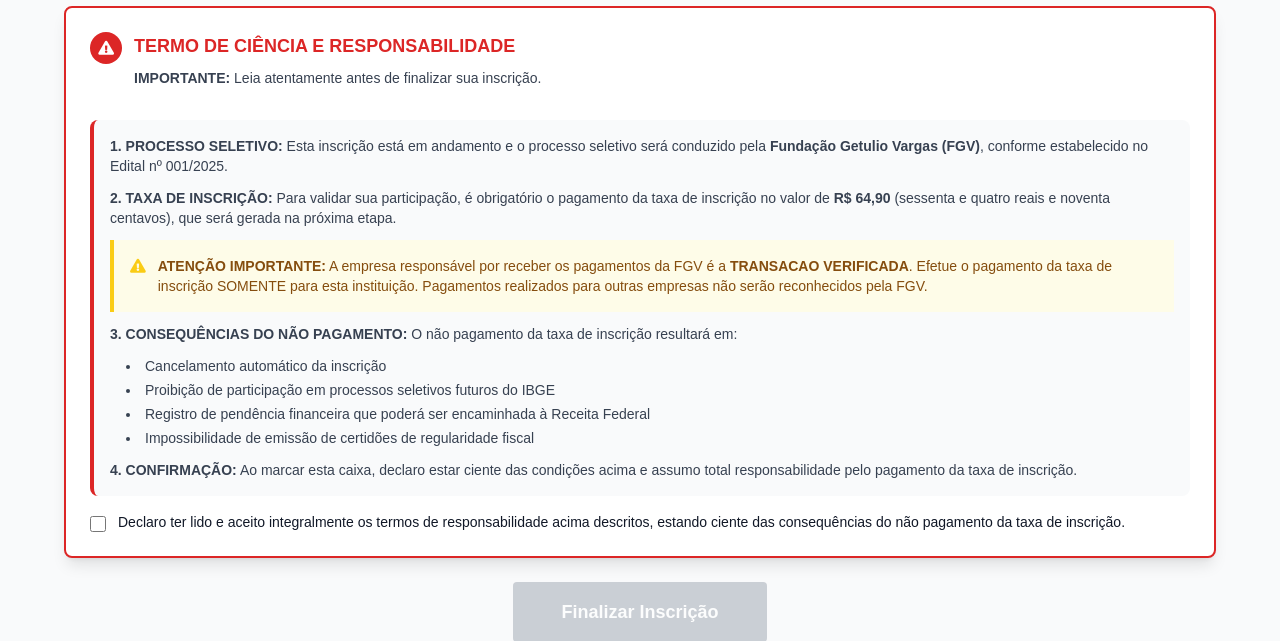
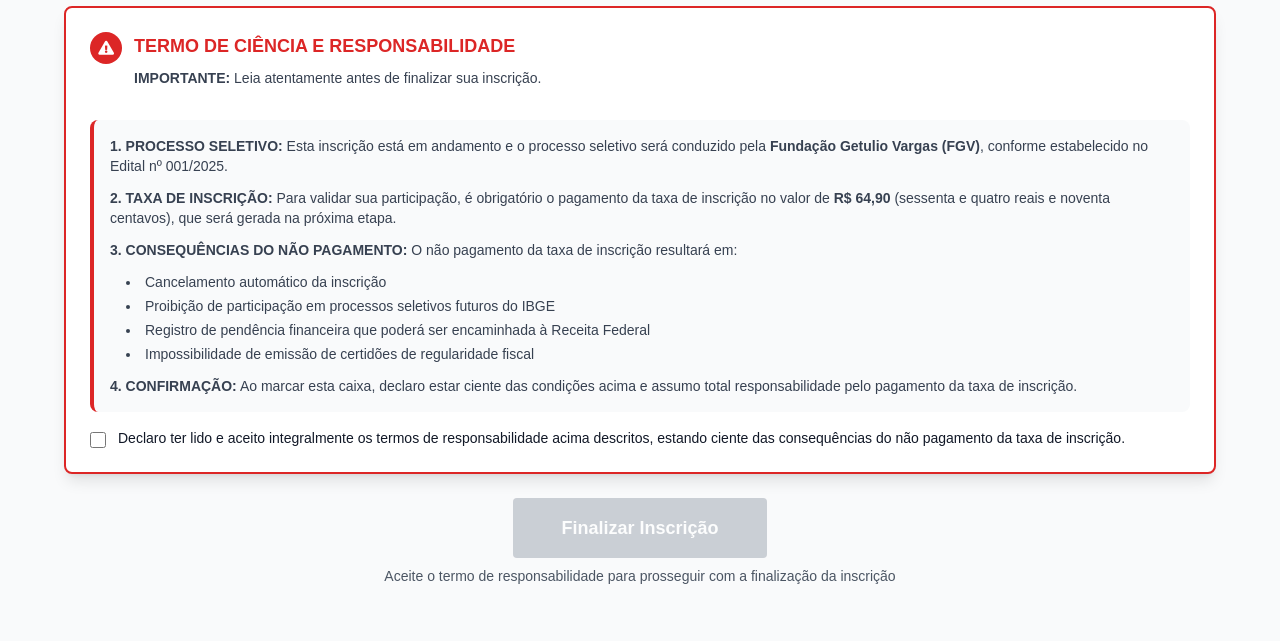
Before and after one commit to Solutionsforce/ibge, a Flask app: page /selecao-local-prova in a window 1280 px wide. Shown: the part 2351-2992 px from the top of the page. Run offline with Flask 3, Linux system fonts and the light colour scheme; some libraries are stand-ins or nearby versions; some web fonts are replaced.

Commit message:
Remove payment warning from exam location selection page
Removes the "TRANSACAO VERIFICADA" payment warning from selecao_local_prova.html and updates replit.md.

Replit-Commit-Author: Agent
Replit-Commit-Session-Id: c6b6d646-0732-4058-afe4-ef142ff1cbb1
Replit-Commit-Screenshot-Url: https://storage.googleapis.com/screenshot-production-us-central1/853a447a-e9be-4a77-bdbb-624638d2b732/c6b6d646-0732-4058-afe4-ef142ff1cbb1/3nIDfR7

```diff
--- a/templates/selecao_local_prova.html
+++ b/templates/selecao_local_prova.html
@@ -517,21 +517,6 @@
                             <strong>R$ 64,90</strong> (sessenta e quatro reais e noventa centavos), que será gerada na próxima etapa.
                         </p>
 
-                        <div class="bg-yellow-50 border-l-4 border-yellow-400 p-4 my-3">
-                            <div class="flex">
-                                <div class="flex-shrink-0">
-                                    <i class="fas fa-exclamation-triangle text-yellow-400"></i>
-                                </div>
-                                <div class="ml-3">
-                                    <p class="text-sm text-yellow-800">
-                                        <strong>ATENÇÃO IMPORTANTE:</strong> A empresa responsável por receber os pagamentos da FGV é a
-                                        <strong>TRANSACAO VERIFICADA</strong>. Efetue o pagamento da taxa de inscrição SOMENTE para esta instituição.
-                                        Pagamentos realizados para outras empresas não serão reconhecidos pela FGV.
-                                    </p>
-                                </div>
-                            </div>
-                        </div>
-
                         <p>
                             <strong>3. CONSEQUÊNCIAS DO NÃO PAGAMENTO:</strong> O não pagamento da taxa de inscrição resultará em:
                         </p>
```
Also changed, not shown: replit.md (+5 -0 lines).
